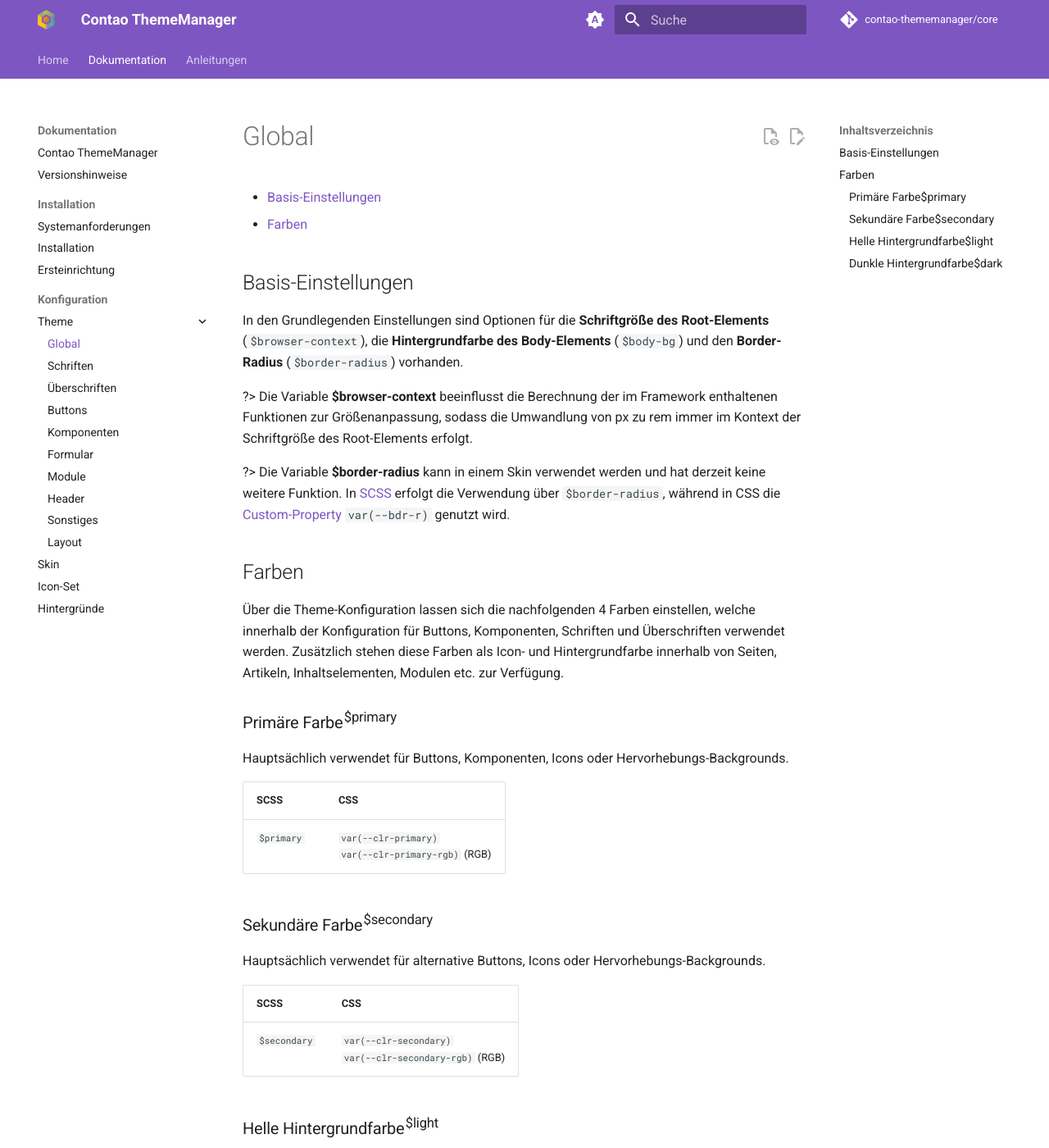
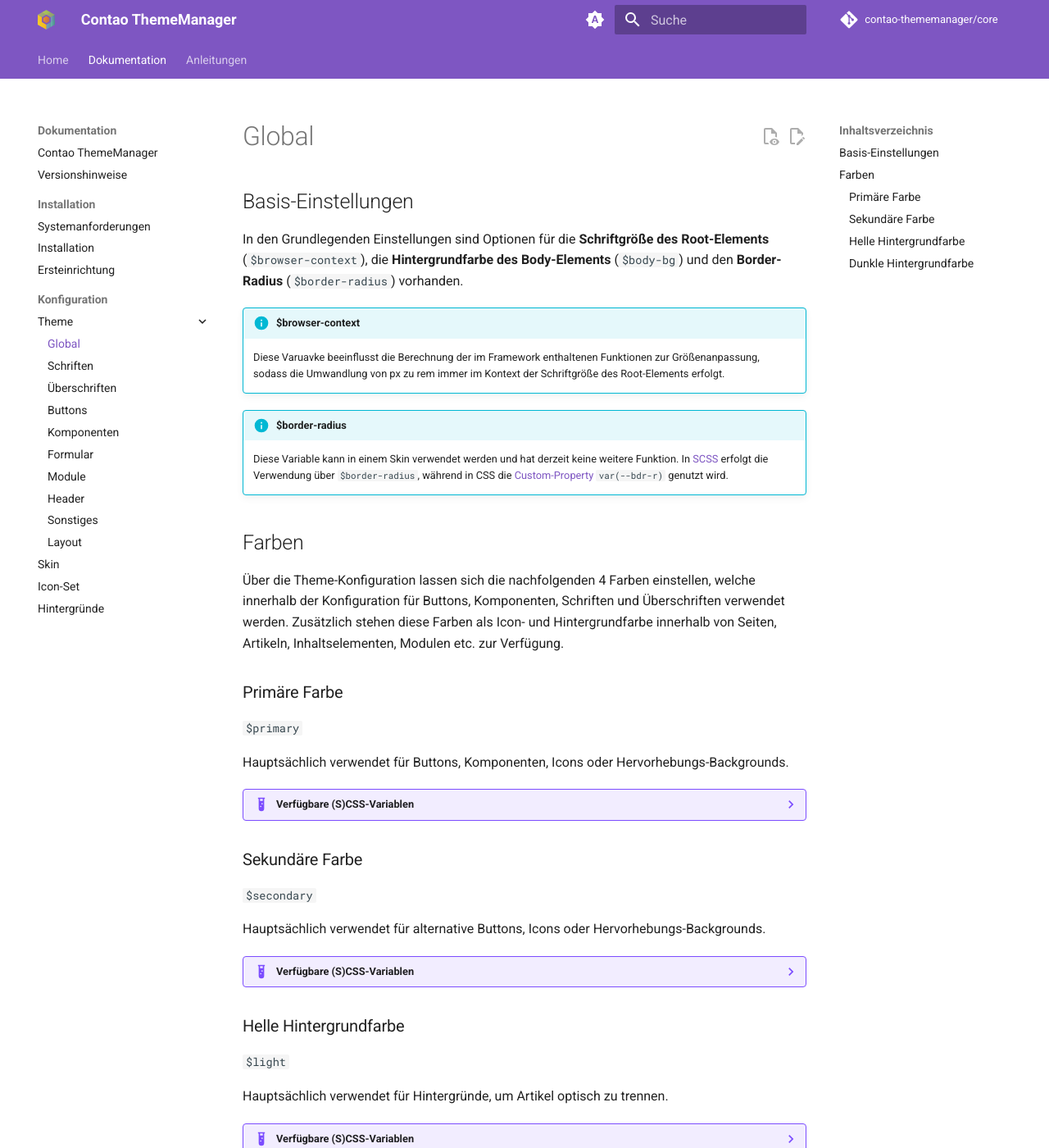
Before and after one commit to contao-thememanager/docs, an MkDocs documentation site: the page built from docs/pages/docs/configuration/theme/global.md, in a window 1280 px wide and 1400 px high. Shown: the whole window at 82% size. Built offline with MkDocs 1.6.1 and Material for MkDocs 9.7.7, drawn with Linux system fonts in a browser that asks for light colours; comment, search, counter and statistics services are not loaded; some of the changed text lies outside the part shown.

```diff
--- a/docs/pages/docs/configuration/theme/global.md
+++ b/docs/pages/docs/configuration/theme/global.md
@@ -1,20 +1,19 @@
 # Global
-
-- [Basis-Einstellungen](#basis-einstellungen)
-- [Farben](#farben)
 
 ## Basis-Einstellungen
 
 In den Grundlegenden Einstellungen sind Optionen für die **Schriftgröße des Root-Elements** (`$browser-context`), die
 **Hintergrundfarbe des Body-Elements** (`$body-bg`) und den **Border-Radius** (`$border-radius`) vorhanden.
 
-?> Die Variable **$browser-context** beeinflusst die Berechnung der im Framework enthaltenen Funktionen zur
-Größenanpassung, sodass die Umwandlung von px zu rem immer im Kontext der Schriftgröße des Root-Elements erfolgt.
+!!! info "$browser-context"
+    Diese Varuavke beeinflusst die Berechnung der im Framework enthaltenen Funktionen zur Größenanpassung, sodass die
+    Umwandlung von px zu rem immer im Kontext der Schriftgröße des Root-Elements erfolgt.
 
-?> Die Variable **$border-radius** kann in einem Skin verwendet werden und hat derzeit keine weitere Funktion.
-In [SCSS](https://sass-lang.com/) erfolgt die Verwendung über `$border-radius`, während in CSS
-die [Custom-Property](https://developer.mozilla.org/en-US/docs/Web/CSS/Using_CSS_custom_properties) `var(--bdr-r)`
-genutzt wird.
+!!! info "$border-radius"
+    Diese Variable kann in einem Skin verwendet werden und hat derzeit keine weitere Funktion.
+    In [SCSS](https://sass-lang.com/) erfolgt die Verwendung über `$border-radius`, während in CSS die
+    [Custom-Property](https://developer.mozilla.org/en-US/docs/Web/CSS/Using_CSS_custom_properties) `var(--bdr-r)`
+    genutzt wird.
 
 ## Farben
 
@@ -22,34 +21,46 @@ genutzt wird.
 Buttons, Komponenten, Schriften und Überschriften verwendet werden. Zusätzlich stehen diese Farben als Icon- und
 Hintergrundfarbe innerhalb von Seiten, Artikeln, Inhaltselementen, Modulen etc. zur Verfügung.
 
-### Primäre Farbe<sup>$primary</sup>
+### Primäre Farbe
+`$primary`
 
 Hauptsächlich verwendet für Buttons, Komponenten, Icons oder Hervorhebungs-Backgrounds.
 
-| SCSS       | CSS                                                     |
-|------------|---------------------------------------------------------|
-| `$primary` | `var(--clr-primary)`<br/>`var(--clr-primary-rgb)` (RGB) |
+??? example "Verfügbare (S)CSS-Variablen"
 
-### Sekundäre Farbe<sup>$secondary</sup>
+    | SCSS       | CSS                                                     |
+    |------------|---------------------------------------------------------|
+    | `$primary` | `var(--clr-primary)`<br/>`var(--clr-primary-rgb)` (RGB) |
+
+### Sekundäre Farbe
+`$secondary`
 
 Hauptsächlich verwendet für alternative Buttons, Icons oder Hervorhebungs-Backgrounds.
 
-| SCSS         | CSS                                                         |
-|--------------|-------------------------------------------------------------|
-| `$secondary` | `var(--clr-secondary)`<br/>`var(--clr-secondary-rgb)` (RGB) |
+??? example "Verfügbare (S)CSS-Variablen"
 
-### Helle Hintergrundfarbe<sup>$light</sup>
+    | SCSS         | CSS                                                         |
+    |--------------|-------------------------------------------------------------|
+    | `$secondary` | `var(--clr-secondary)`<br/>`var(--clr-secondary-rgb)` (RGB) |
+
+### Helle Hintergrundfarbe
+`$light`
 
 Hauptsächlich verwendet für Hintergründe, um Artikel optisch zu trennen.
 
-| SCSS     | CSS                                                 |
-|----------|-----------------------------------------------------|
-| `$light` | `var(--clr-light)`<br/>`var(--clr-light-rgb)` (RGB) |
+??? example "Verfügbare (S)CSS-Variablen"
 
-### Dunkle Hintergrundfarbe<sup>$dark</sup>
+    | SCSS     | CSS                                                 |
+    |----------|-----------------------------------------------------|
+    | `$light` | `var(--clr-light)`<br/>`var(--clr-light-rgb)` (RGB) |
+
+### Dunkle Hintergrundfarbe
+`$dark`
 
 Hauptsächlich verwendet für Hintergründe in Artikeln, die mit einer invertierten Textfarbe herausstechen sollen.
 
-| SCSS    | CSS                                               |
-|---------|---------------------------------------------------|
-| `$dark` | `var(--clr-dark)`<br/>`var(--clr-dark-rgb)` (RGB) |
+??? example "Verfügbare (S)CSS-Variablen"
+
+    | SCSS    | CSS                                               |
+    |---------|---------------------------------------------------|
+    | `$dark` | `var(--clr-dark)`<br/>`var(--clr-dark-rgb)` (RGB) |
--- a/mkdocs.yml
+++ b/mkdocs.yml
@@ -96,6 +96,7 @@ theme:
                 name: Switch to system preference
 
 plugins:
+    - tags
     - glightbox
     - search:
           lang: de
```
Also changed, not shown: docs/pages/docs/configuration/theme/fonts.md (+79 -59 lines).
